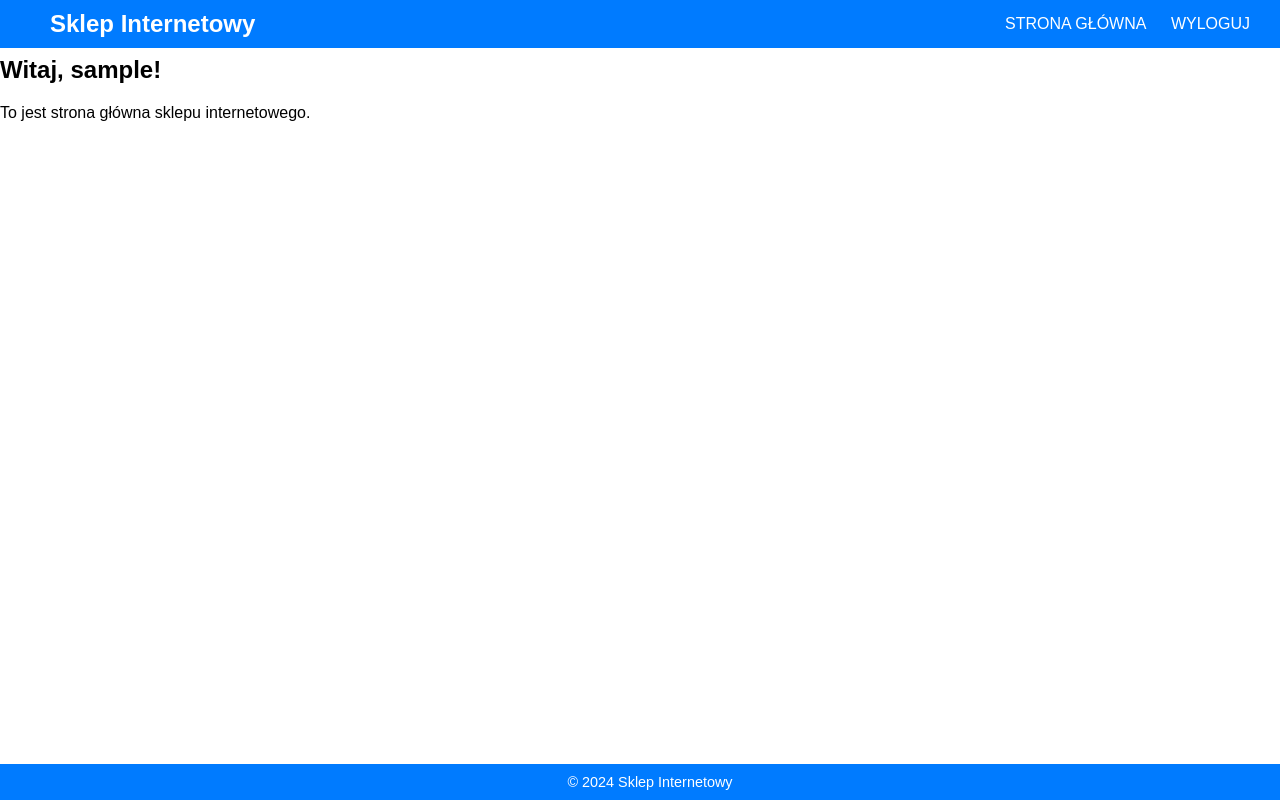
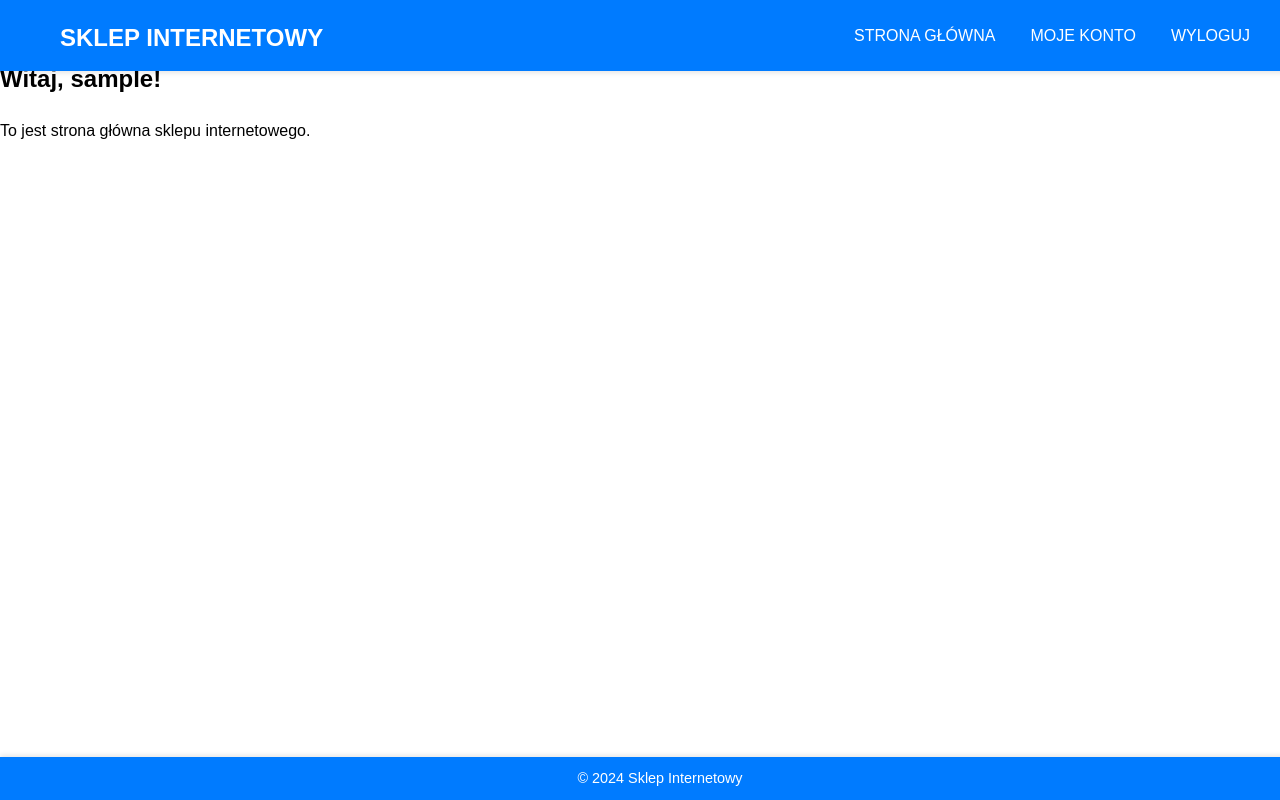
Before and after one commit to AleksanderDominik/sklep, a PHP site: page / in a window 1280 px wide. Run offline with PHP 8.4, Linux system fonts and the light colour scheme; the visitor is signed in with stand-in values (Sample User, id 1).

Commit message:
27.11.2024 edycja danych

```diff
--- a/auth/login.php
+++ b/auth/login.php
@@ -1,7 +1,5 @@
 <?php
-$pageTitle = "Logowanie"; // Ustawienie tytułu strony
-// include('../templates/header.php');
-//  include('../templates/navigation.php');
+    $pageTitle = "Logowanie"; // Ustawienie tytułu strony
 ?>
 
 <h2 style="margin-top: 80px;">Logowanie</h2>
@@ -15,5 +13,3 @@ $pageTitle = "Logowanie"; // Ustawienie tytułu strony
 
     <button type="submit">Zaloguj się</button>
 </form>
-
- <?php // include('../templates/footer.php'); ?>
--- a/auth/register.php
+++ b/auth/register.php
@@ -1,7 +1,5 @@
 <?php
-$pageTitle = "Rejestracja"; // Ustawienie tytułu strony
-include('../templates/header.php');
-include('../templates/navigation.php');
+    $pageTitle = "Rejestracja"; // Ustawienie tytułu strony
 ?>
 
 <h2 style="margin-top: 80px;">Rejestracja</h2> <!-- Duży napis Rejestracja -->
--- a/css/style.css
+++ b/css/style.css
@@ -7,13 +7,22 @@ body, h1, a, p {
     box-sizing: border-box;
 }
 
+/* Ogólny styl dla ciała strony */
+body {
+    margin-top: 60px; /* Odsunięcie treści od nagłówka */
+    margin-bottom: 40px; /* Odsunięcie treści od stopki */
+    line-height: 1.6; /* Lepsza czytelność tekstu */
+}
+
 /* Nagłówek */
 .main-header {
     background-color: #007BFF; /* Niebieskie tło */
-    padding: 10px;
+    padding: 10px 20px;
     position: fixed; /* Przyklejony do góry ekranu */
     top: 0;
     width: 100%;
+    z-index: 1000;
+    box-shadow: 0px 2px 5px rgba(0, 0, 0, 0.1); /* Subtelny cień */
 }
 
 .main-header .container {
@@ -24,37 +33,84 @@ body, h1, a, p {
     margin: 0 auto;
 }
 
+/* Logo */
 .main-header .logo a {
     font-size: 1.5rem;
     color: white; /* Białe logo */
     font-weight: bold;
+    text-transform: uppercase;
 }
 
-.main-header .main-nav a {
-    margin-left: 20px;
-    color: white; /* Białe linki */
+/* Nawigacja */
+.main-nav {
+    display: flex;
+    gap: 15px; /* Odstępy między linkami */
+}
+
+.main-nav a {
+    color: white; /* Kolor linków */
     font-size: 1rem;
     text-transform: uppercase;
+    padding: 5px 10px; /* Dodatkowa przestrzeń wokół linków */
+    border-radius: 5px; /* Zaokrąglone krawędzie */
+    transition: background-color 0.3s, color 0.3s;
+}
+
+.main-nav a:hover {
+    background-color: white; /* Białe tło na hover */
+    color: #007BFF; /* Niebieski tekst na hover */
+}
+
+/* Koszyk */
+.main-nav a[href="cart.php"] {
+    position: relative;
+}
+
+.main-nav a[href="cart.php"]::after {
+    content: attr(data-count); /* Liczba produktów w koszyku */
+    position: absolute;
+    top: -5px;
+    right: -10px;
+    background: red;
+    color: white;
+    font-size: 0.8rem;
+    padding: 2px 5px;
+    border-radius: 50%;
+    display: inline-block;
+    visibility: hidden; /* Ukryte, gdy licznik wynosi 0 */
+}
+
+.main-nav a[href="cart.php"][data-count]:not([data-count="0"])::after {
+    visibility: visible;
 }
 
 /* Stopka */
 .main-footer {
     background-color: #007BFF; /* Niebieskie tło */
-    padding: 10px;
+    padding: 10px 20px;
     position: fixed; /* Przyklejony do dołu ekranu */
     bottom: 0;
     width: 100%;
     z-index: 1000; /* Zapewnia widoczność nad innymi elementami */
     color: white; /* Biały tekst */
     text-align: center; /* Wyśrodkowanie tekstu */
-}
-
-.main-footer .container {
-    max-width: 1200px;
-    margin: 0 auto;
+    box-shadow: 0px -2px 5px rgba(0, 0, 0, 0.1); /* Subtelny cień */
 }
 
 .main-footer p {
     margin: 0;
     font-size: 0.9rem; /* Mniejszy tekst */
 }
+
+/* Dostosowanie widoku na urządzeniach mobilnych */
+@media (max-width: 768px) {
+    .main-header .container {
+        flex-direction: column; /* Kolumna na małych ekranach */
+        align-items: flex-start;
+    }
+
+    .main-nav {
+        flex-wrap: wrap; /* Zawijanie linków w kolejne wiersze */
+        gap: 10px;
+    }
+}
--- a/db/config.php
+++ b/db/config.php
@@ -7,9 +7,13 @@ $password = '';
 try {
     $pdo = new PDO("mysql:host=$host;dbname=$dbname;charset=utf8", $user, $password);
     $pdo->setAttribute(PDO::ATTR_ERRMODE, PDO::ERRMODE_EXCEPTION);
-    echo "Połączenia z bazą danych zakończone pomyślnie";
-}
-catch (PDOException $e) {
+
+    // Sprawdzanie, czy alert był już wyświetlony
+    if (!isset($_SESSION['db_connected'])) {
+        $_SESSION['db_connected'] = true;
+        $_SESSION['db_alert'] = "Połączenie z bazą danych zakończone pomyślnie!";
+    }
+} catch (PDOException $e) {
     die("Błąd połączenia z bazą danych: " . $e->getMessage());
 }
 ?>
--- a/index.php
+++ b/index.php
@@ -1,14 +1,6 @@
 <?php
 session_start();
 include('db/config.php'); // Połączenie z bazą danych
-
-// Sprawdzanie połączenia z bazą
-try {
-    $pdo->query("SELECT 1");
-    $dbStatus = "Połączono z bazą danych.";
-} catch (Exception $e) {
-    $dbStatus = "Błąd połączenia z bazą danych: " . $e->getMessage();
-}
 
 // Sprawdzenie, czy użytkownik jest zalogowany
 $isLoggedIn = isset($_SESSION['user_id']);
@@ -52,6 +44,7 @@ $successMessage = isset($_GET['success']) ? htmlspecialchars($_GET['success']) :
                     <a href="index.php?section=login" onclick="switchSection('login'); return false;">Logowanie</a>
                     <a href="index.php?section=register" onclick="switchSection('register'); return false;">Rejestracja</a>
                 <?php else: ?>
+                    <a href="index.php?section=account" onclick="switchSection('account'); return false;">Moje Konto</a>
                     <a href="auth/logout.php">Wyloguj</a>
                 <?php endif; ?>
             </nav>
@@ -59,9 +52,6 @@ $successMessage = isset($_GET['success']) ? htmlspecialchars($_GET['success']) :
     </header>
 
     <main>
-        <!-- Informacja o połączeniu z bazą danych -->
-        <p><?php echo $dbStatus; ?></p>
-
         <!-- Powitanie -->
         <?php if ($isLoggedIn): ?>
             <h2>Witaj, <?php echo htmlspecialchars($_SESSION['login']); ?>!</h2>
@@ -97,6 +87,22 @@ $successMessage = isset($_GET['success']) ? htmlspecialchars($_GET['success']) :
                 <button type="submit">Zarejestruj się</button>
             </form>
         </div>
+
+        <div id="account" class="section" style="<?php echo $section === 'account' ? '' : 'display: none;'; ?>">
+            <h2>Moje Konto</h2>
+            <form action="auth/update_user.php" method="post">
+                <label for="login">Login:</label>
+                <input type="text" id="login" name="login" value="<?php echo htmlspecialchars($_SESSION['login']); ?>" required><br>
+
+                <label for="password">Nowe hasło (opcjonalnie):</label>
+                <input type="password" id="password" name="password"><br>
+
+                <label for="confirm_password">Potwierdź nowe hasło:</label>
+                <input type="password" id="confirm_password" name="confirm_password"><br>
+
+                <button type="submit">Zapisz zmiany</button>
+            </form>
+        </div>
     </main>
 
     <footer class="main-footer">
--- a/modules/user_auth.php
+++ b/modules/user_auth.php
@@ -39,10 +39,11 @@ if (isset($_GET['action']) && $_GET['action'] === 'register') {
         }
 
         // Walidacja hasła (minimum 8 znaków, 1 wielka litera, 1 cyfra)
-        if (!preg_match('/^(?=.*[A-Z])(?=.*\d)[A-Za-z\d]{8,}$/', $password)) {
-            header("Location: ../index.php?section=register&error=Hasło musi mieć co najmniej 8 znaków, zawierać 1 wielką literę i 1 cyfrę.");
+        if (!preg_match('/^(?=.*[A-Z])(?=.*\d)(?=.*[\W_])[A-Za-z\d\W_]{8,}$/', $password)) {
+            header("Location: ../index.php?section=register&error=Hasło musi mieć co najmniej 8 znaków, zawierać 1 wielką literę, 1 cyfrę i 1 znak specjalny.");
             exit;
         }
+
 
         // Sprawdzenie unikalności loginu
         $stmt = $pdo->prepare("SELECT id_uzytkownik FROM uzytkownicy WHERE login = :login");
--- a/templates/header.php
+++ b/templates/header.php
@@ -12,10 +12,11 @@
             <h1 class="logo"><a href="index.php">Sklep Internetowy</a></h1>
             <nav class="main-nav">
                 <a href="index.php">Strona Główna</a>
-                <a href="index.php?page=login">Logowanie</a>
-                <?php if (isset($pageTitle) && $pageTitle === "Logowanie"): ?>
+                <?php if (!isset($_SESSION['user_id'])): ?>
+                    <a href="index.php?page=login">Logowanie</a>
                     <a href="auth/register.php">Rejestracja</a>
                 <?php else: ?>
+                    <a href="auth/update.php">Moje konto</a> <!-- Link do edycji danych -->
                     <a href="auth/logout.php">Wyloguj</a>
                 <?php endif; ?>
             </nav>
```
Also changed, not shown: auth/update_user.php (added, +74 -0 lines).
